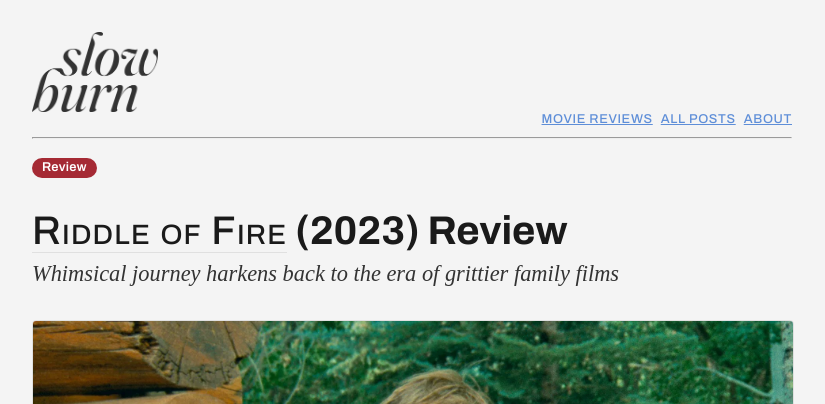
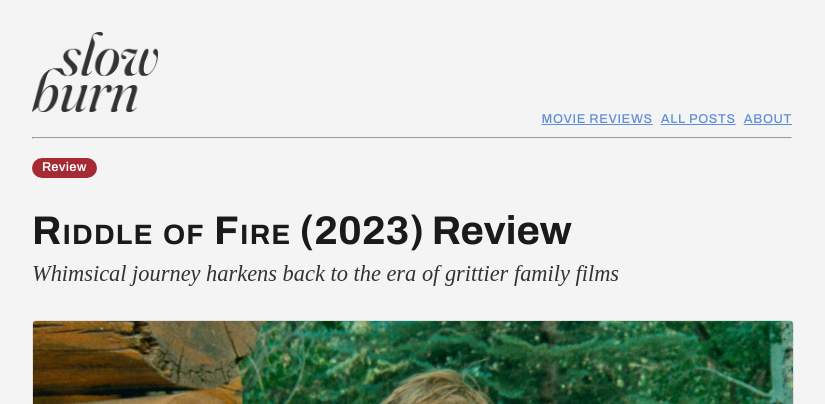
Before and after one commit to Slowburn-Movies/slowburn-movies.github.io, a Jekyll site: the page built from _posts/2025-02-02-riddle-of-fire.md, in a window 1280 px wide. Shown: the top 404 px of the page, without its empty margins (228-1053 px from the left). Built offline with Jekyll 4.4.1, drawn with Linux system fonts in a browser that asks for light colours; some web fonts are replaced.

Commit message:
Update main.css

```diff
--- a/assets/css/main.css
+++ b/assets/css/main.css
@@ -24,11 +24,11 @@ p {
 
 cite {
   display: inline;
-  border-bottom: 1.5px solid var(--badge-bg);
+  border-bottom: 1.5px solid var(--caption-bg);
   letter-spacing: 0.03em;
   font-variant: small-caps;
   font-style: normal;
-  font-weight: 500;
+  /* font-weight: 500; */
 }
 
 /* Headers: Make them punchy and slightly bolder */
```
